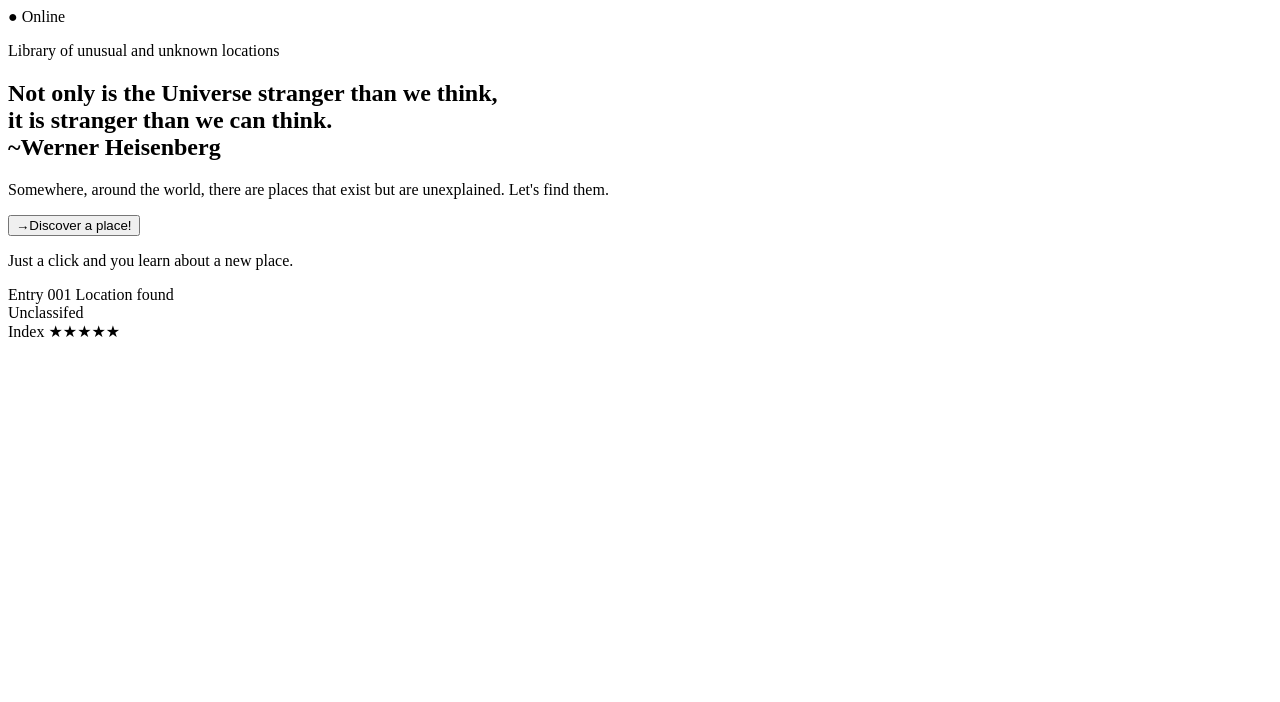
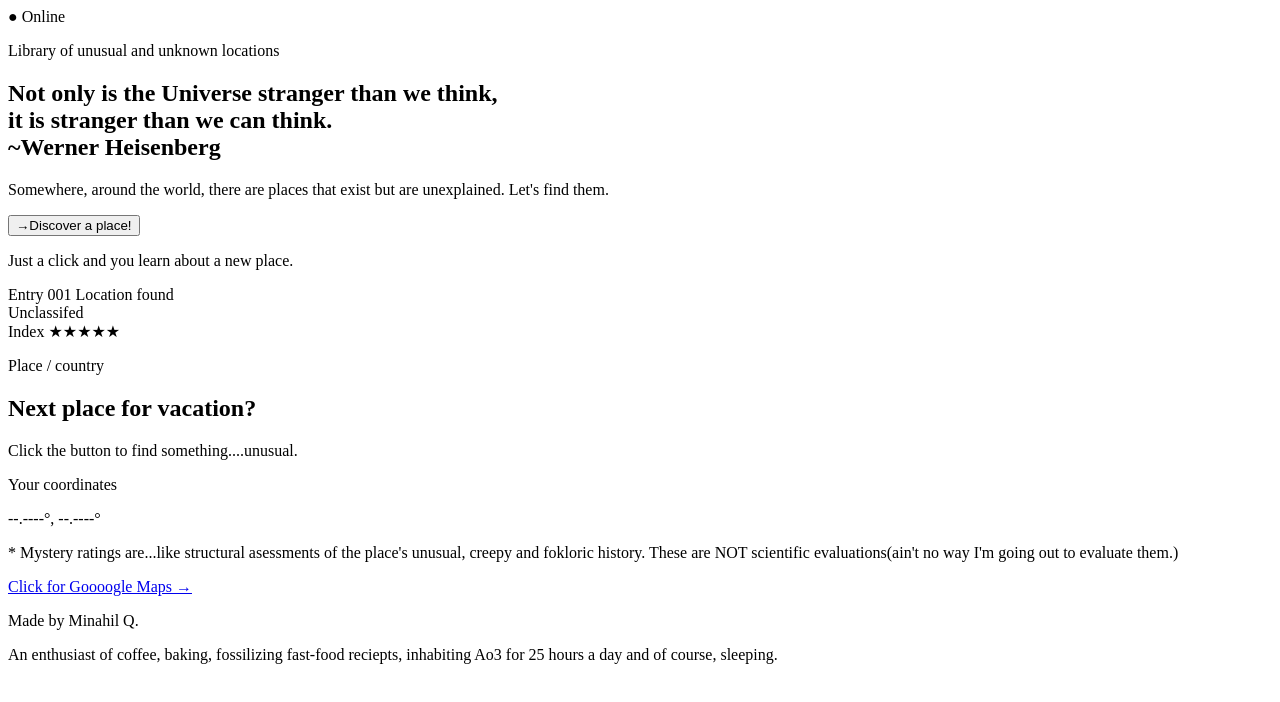
Before and after one commit to mi250385-droid/Random-scary-co-ordinates, a plain HTML site: page index.html in a window 1280 px wide. Drawn offline with Linux system fonts and the light colour scheme.

Commit message:
finished coding html. moving on to css

```diff
--- a/index.html
+++ b/index.html
@@ -45,7 +45,43 @@
                         </span>
                     </div>
                 </div>
+                <div class="location-facts">
+                    <p class="country" id="country">
+                        Place / country
+
+                    </p>
+                    <h2 id="NameOfLocation">
+                        Next place for vacation?
+                    </h2>
+                </div>
+                <div class="storyTime">
+                    <p id="VillainBackstory">
+                        Click the button to find something....unusual.
+                    </p>
+                </div>
+                <div class="coOrdinates">
+                    <span>Your coordinates</span>
+                    <p id="coOrdinates">
+                        --.----°, --.----°
+                    </p>
+                </div>
+                <p class="NoteForRating">
+                    * Mystery ratings are...like structural asessments
+                    of the place's unusual, creepy and fokloric history.
+                    These are NOT scientific evaluations(ain't no way I'm going out to evaluate them.)
+                </p>
+                <a id="maplink" href="#" target="_blank" rel="noopener noreferrer">
+                    Click for Goooogle Maps →
+                </a>
             </section>
+
         </main>
+        <footer>
+            <p>Made by Minahil Q.</p>
+            <p>An enthusiast of coffee, baking, fossilizing fast-food reciepts,
+               inhabiting Ao3 for 25 hours a day and of course, sleeping.
+            </p>
+        </footer>
+        <script src="script.js"></script>
     </body>
 </html>
```
